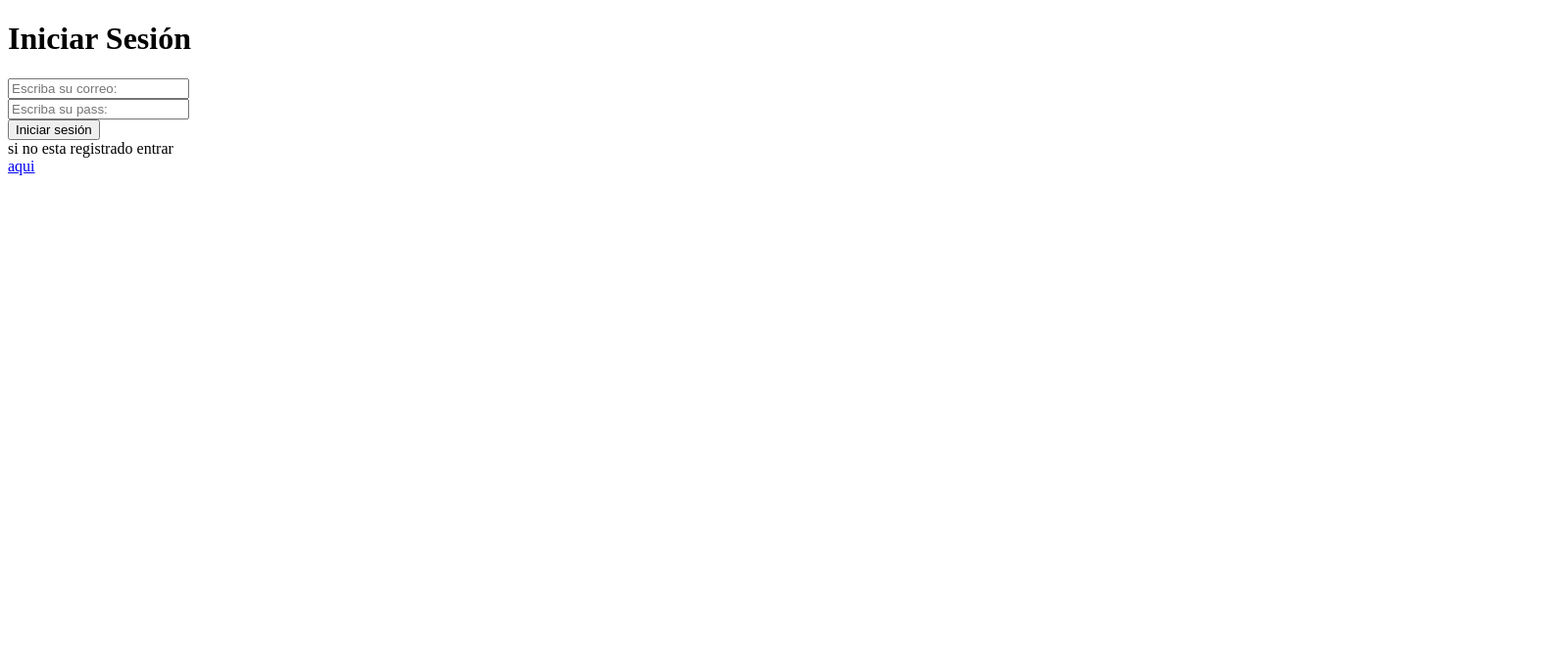
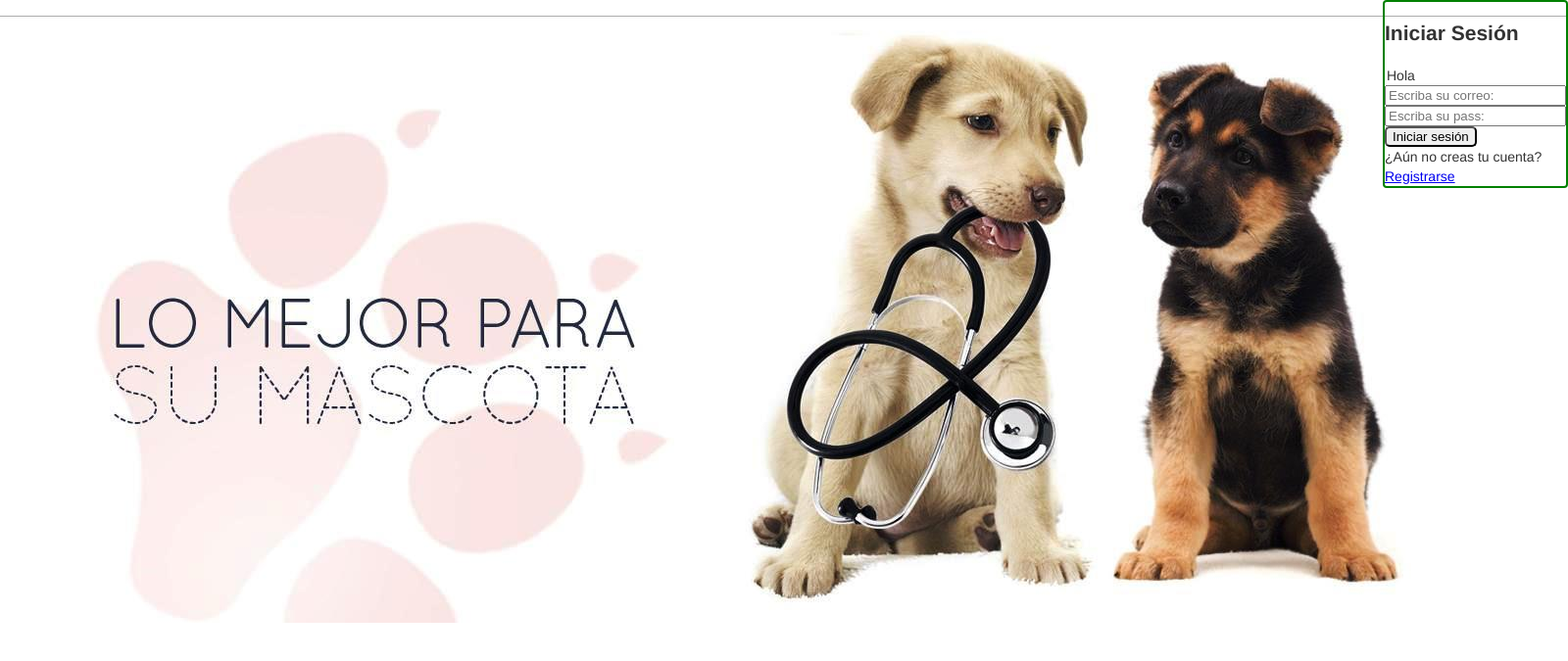
Before and after one commit to WildUnicorn/VeterinariaWeb, a PHP site: page / in a window 1600 px wide. Shown: the top 675 px of the page at 98% size. Run offline with PHP 8.4, Linux system fonts and the light colour scheme.

Commit message:
Inicio del diseño, creacion de los CSS.

```diff
--- /dev/null
+++ b/estilos/estilosIndex.css
@@ -0,0 +1,76 @@
+element.style {
+}
+
+.banner{
+    width: 75%;
+
+    padding-top: 15px;
+    border-radius: 15px;
+    border-image-width: 30px;
+    float: left;
+
+}
+
+
+
+
+.divForm{
+    border: 2px solid green;
+    border-radius: 4px;
+}
+.boton{
+
+    border-radius: 5px;
+}
+
+
+.panelForm{
+    align-content: inherit;
+    float: right;
+}
+
+body {
+    padding-bottom: 40px;
+    color: #5a5a5a;
+}
+body{
+    font-family: "Helvetica Neue",Helvetica,Arial,sans-serif;
+    font-size: 14px;
+    line-height: 1.42857143;
+    color: #333;
+
+}
+body {
+    margin: 0;
+}
+* {
+    -webkit-box-sizing: border-box;
+    -moz-box-sizing: border-box;
+    box-sizing: border-box;
+}
+user agent stylesheet
+body {
+    display: block;
+    margin: 8px;
+}
+Inherited from html
+html {
+    font-size: 10px;
+    -webkit-tap-highlight-color: rgba(0,0,0,0);
+}
+html {
+    font-family: sans-serif;
+    -webkit-text-size-adjust: 100%;
+    -ms-text-size-adjust: 100%;
+}
+Pseudo ::before element
+:after, :before {
+    -webkit-box-sizing: border-box;
+    -moz-box-sizing: border-box;
+    box-sizing: border-box;
+}
+Pseudo ::after element
+:after, :before {
+    -webkit-box-sizing: border-box;
+    -moz-box-sizing: border-box;
+    box-sizing: border-box;
--- a/index.php
+++ b/index.php
@@ -1,12 +1,22 @@
 <!DOCTYPE html>
 <html>
   <head>
+    <link rel="stylesheet" type="text/css" href="estilos/estilosIndex.css">
+    <meta name="viewport" content="width=device-width, user-scalable=no, initial-scale=1.0, maximum-scale=1.0, minimum-scale=1.0">
     <meta charset="utf-8">
-    <title>inicio</title>
+    <title>Inicio de Sesión</title>
   </head>
   <body>
-    <h1>Iniciar Sesión</h1>
+  <div class="banner">
+    <img src="img/banner2.jpg">
+  </div>
+
+
+  <div class="panelForm">
+    <div class="divForm">
+      <h2>Iniciar Sesión</h2>
       <form action="controlador/validar.php" method="post">
+          <legend>Hola</legend>
           <input
               type="email"
               name="txtCorreo"
@@ -21,16 +31,18 @@
               required="required"
           >
           <br>
-            <input
+          <input class="boton"
               type="submit"
               name="btnIniciar"
               value="Iniciar sesión"
           >
       </form>
       <div id="subTitulos">
-          si no esta registrado entrar
+        ¿Aún no creas tu cuenta?
       </div>
-        <a href="registro.php">aqui</a>
+      <a href="registro.php">Registrarse</a>
+    </div>
+  </div>
 
   </body>
 </html>
```
Also changed, not shown: inicio.php (added, +12 -0 lines), estilos/estilosInicio.css (added), img/banner1.jpg (added), img/banner2.jpg (added), img/descarga.png (added), img/facebook-logotipo-cuadrado_318-40275.png (added), img/logo.png (added), img/ls.png (added). Lines whose indentation alone changed are shown as unchanged.
